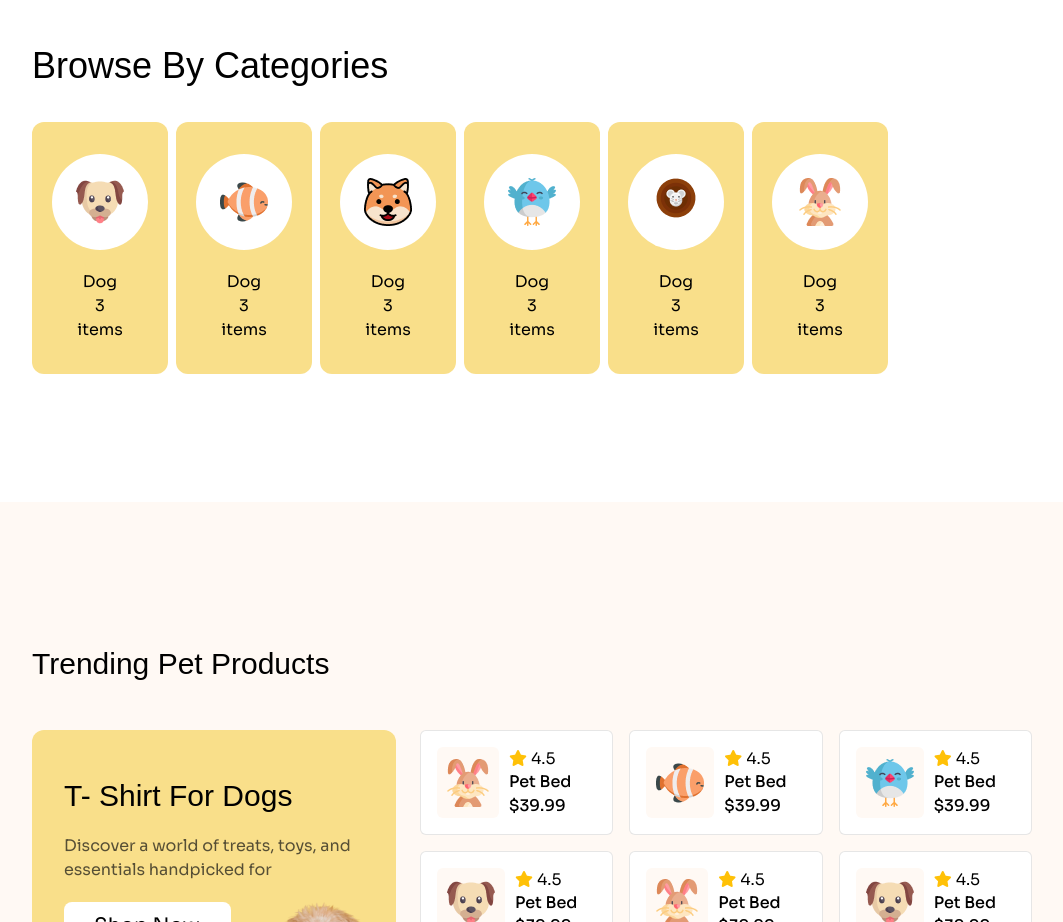
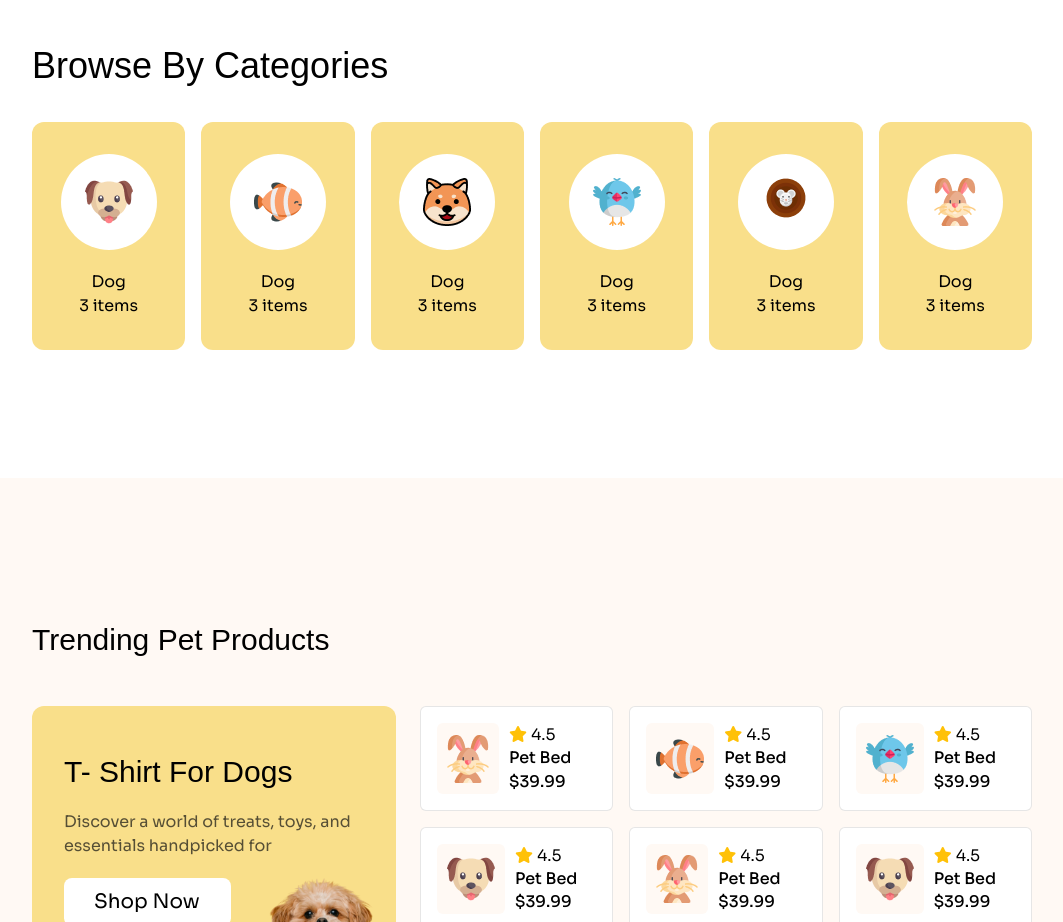
Before and after one commit to muhammad-tamim/web_project_9, a plain HTML site: page index.html in a window 1280 px wide. Shown: the part 860-1782 px from the top of the page, without its empty margins (108-1171 px from the left). Drawn offline with nearby package versions, Linux system fonts and the light colour scheme; a web font is replaced by a local one.

Commit message:
fix(categories section): remove one extra grid column

```diff
--- a/index.html
+++ b/index.html
@@ -88,7 +88,7 @@
         <!-- categories section -->
         <section class="px-4 md:px-8 xl:px-[140px] mt-40 md:mt-72 xl:mt-[40%] mb-14 md:mb-32">
             <h1 class="font-adlam text-2xl fotn-adlam pb-8 xl:text-4xl xl:pb-9">Browse By Categories</h1>
-            <div class="grid grid-cols-2 gap-2 lg:grid-cols-4 xl:grid-cols-7">
+            <div class="grid grid-cols-2 gap-2 lg:grid-cols-4 xl:grid-cols-6 xl:gap-4">
                 <div class="bg-[#F9DF8A] px-10 py-8 rounded-xl text-center flex flex-col items-center gap-5">
                     <div class="rounded-full p-6 bg-white size-20 lg:size-24  flex flex-col items-center"><img
                             src="assets/images/dog-cartoon.png" alt="">
```
